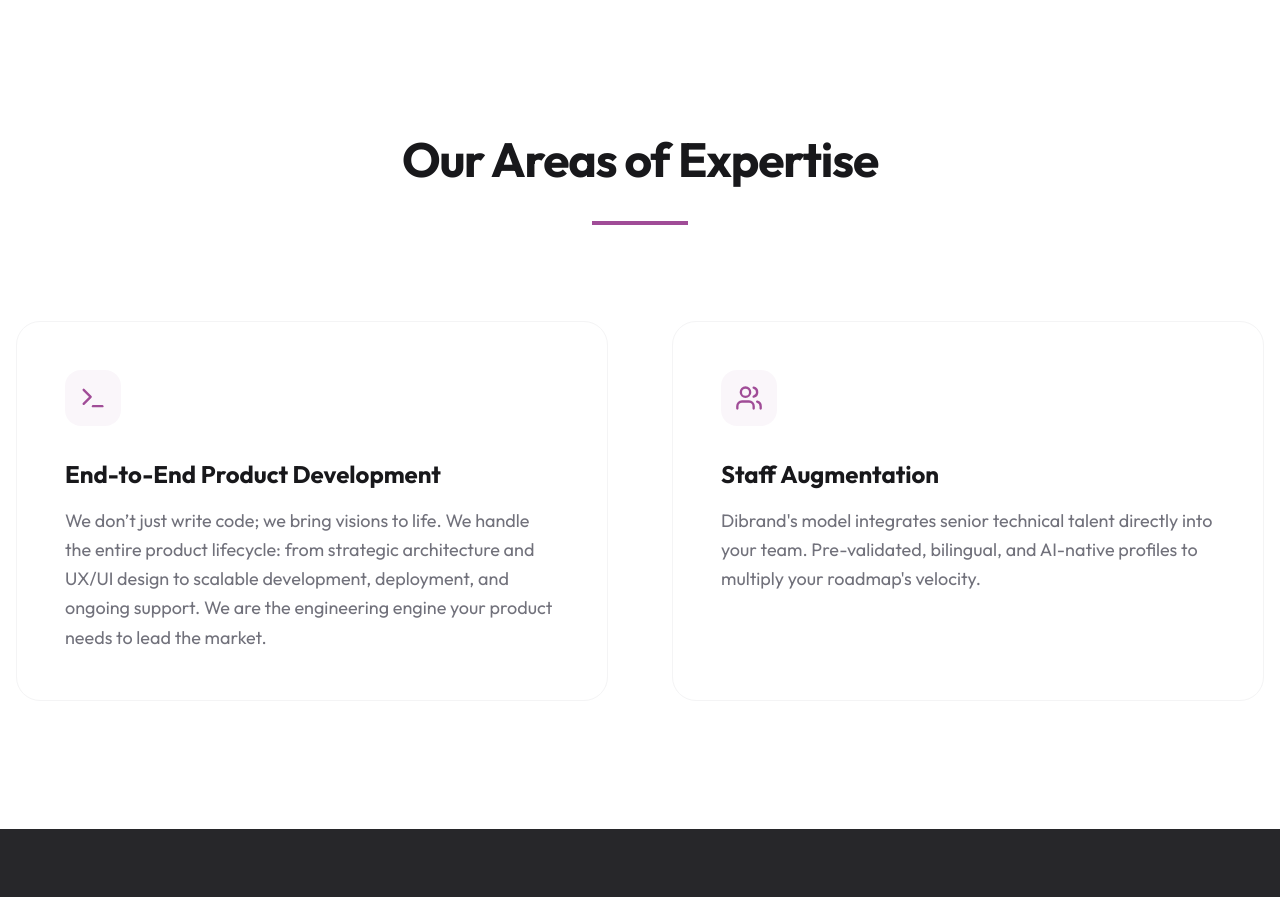
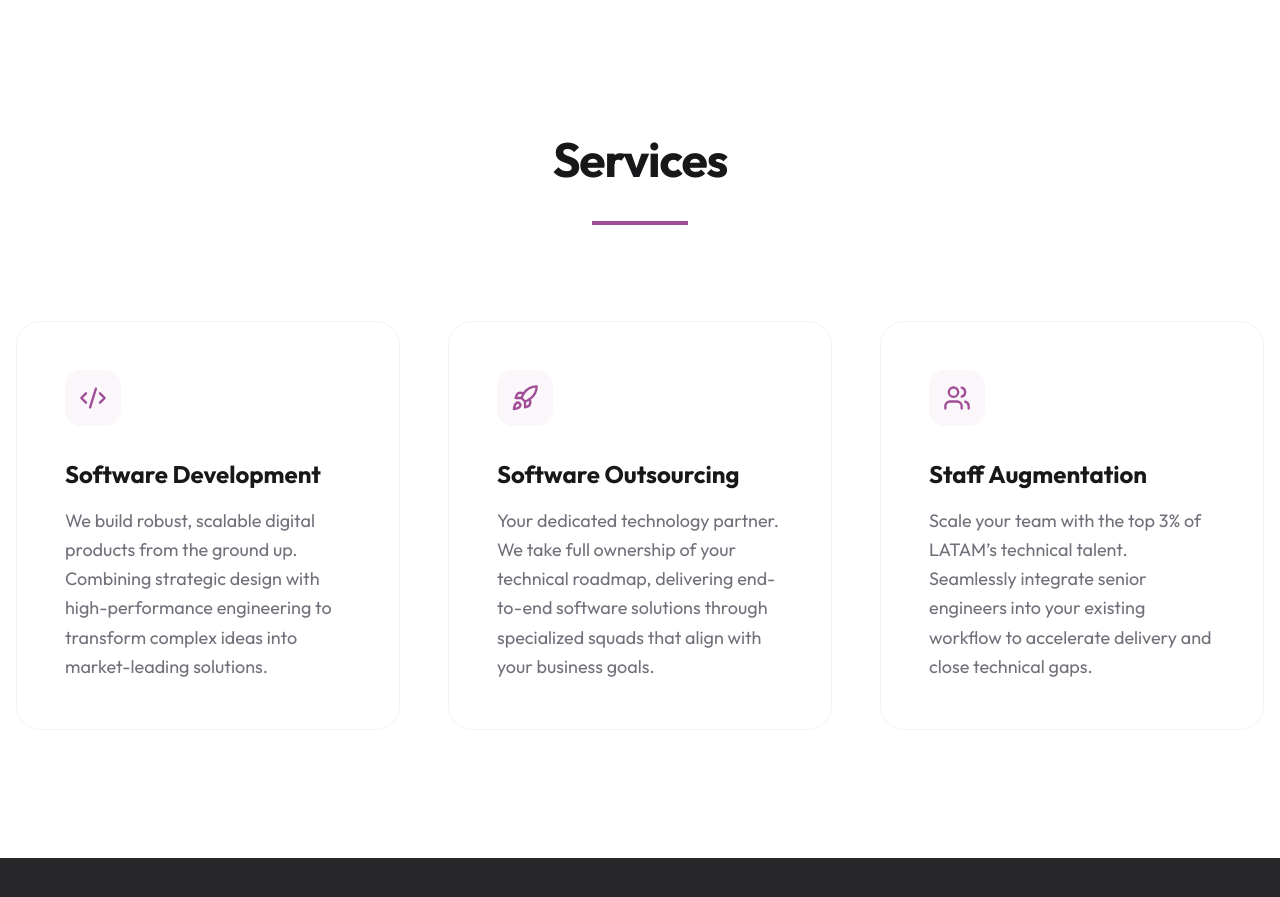
Before and after one commit to dibrand-dev/dibrand-redesign, a Next.js app: page /en in a window 1280 px wide. Shown: the part 1720-2617 px from the top of the page. Built offline with nearby package versions, Linux system fonts and the light colour scheme; no server answers; the database is empty.

Commit message:
feat: correct Services section update in EngineeringExcellence component

```diff
--- a/components/home/EngineeringExcellence.tsx
+++ b/components/home/EngineeringExcellence.tsx
@@ -1,48 +1,46 @@
-import { Terminal, Users } from 'lucide-react';
-import Link from 'next/link';
+import { Terminal, Users, Code2, Rocket } from 'lucide-react';
 
 interface EngineeringExcellenceProps {
     dict: any;
     lang: string;
 }
 
+const iconMap = [
+    Code2,               // Software Development
+    Rocket,              // Software Outsourcing
+    Users                // Staff Augmentation
+];
+
 export default function EngineeringExcellence({ dict, lang }: EngineeringExcellenceProps) {
+    const { title, items } = dict.engineeringExcellence;
+
     return (
         <section className="bg-white py-24 md:py-32">
             <div className="container mx-auto px-4 max-w-7xl">
                 <div className="text-center mb-24">
                     <h2 className="text-3xl md:text-5xl font-bold font-outfit text-zinc-900 not-italic tracking-tight leading-[1.2]">
-                        {dict.engineeringExcellence.title}
+                        {title}
                     </h2>
                     <div className="mt-8 h-1 w-24 bg-brand mx-auto" />
                 </div>
 
-                <div className="grid grid-cols-1 md:grid-cols-2 gap-12 lg:gap-16">
-                    {/* Column A: Full-Cycle Product Development */}
-                    <div className="flex flex-col group p-8 lg:p-12 rounded-3xl border border-zinc-100 bg-white hover:border-brand/20 transition-all duration-300">
+                <div className="grid grid-cols-1 md:grid-cols-2 lg:grid-cols-3 gap-8 lg:gap-12">
+                    {items.map((item: any, index: number) => {
+                        const Icon = iconMap[index] || Terminal;
+                        return (
+                            <div key={index} className="flex flex-col group p-8 lg:p-12 rounded-3xl border border-zinc-100 bg-white hover:border-brand/20 transition-all duration-300 h-full">
                                 <div className="w-14 h-14 bg-brand/5 rounded-2xl flex items-center justify-center text-brand mb-8 group-hover:scale-110 transition-transform">
-                            <Terminal size={28} strokeWidth={2} />
+                                    <Icon size={28} strokeWidth={2} />
                                 </div>
                                 <h3 className="text-2xl font-bold font-outfit text-zinc-900 not-italic mb-4">
-                            {dict.engineeringExcellence.fullCycle.title}
+                                    {item.title}
                                 </h3>
                                 <p className="text-lg text-zinc-500 font-outfit leading-relaxed flex-grow">
-                            {dict.engineeringExcellence.fullCycle.desc}
+                                    {item.desc}
                                 </p>
                             </div>
-
-                    {/* Column B: Strategic Staff Augmentation */}
-                    <div className="flex flex-col group p-8 lg:p-12 rounded-3xl border border-zinc-100 bg-white hover:border-brand/20 transition-all duration-300">
-                        <div className="w-14 h-14 bg-brand/5 rounded-2xl flex items-center justify-center text-brand mb-8 group-hover:scale-110 transition-transform">
-                            <Users size={28} strokeWidth={2} />
-                        </div>
-                        <h3 className="text-2xl font-bold font-outfit text-zinc-900 not-italic mb-4">
-                            {dict.engineeringExcellence.staffAug.title}
-                        </h3>
-                        <p className="text-lg text-zinc-500 font-outfit leading-relaxed flex-grow">
-                            {dict.engineeringExcellence.staffAug.desc}
-                        </p>
-                    </div>
+                        );
+                    })}
                 </div>
             </div>
         </section>
--- a/dictionaries/en.json
+++ b/dictionaries/en.json
@@ -118,15 +118,21 @@
         },
         "trustedByTitle": "Some companies that trust us",
         "engineeringExcellence": {
-            "title": "Our Areas of Expertise",
-            "fullCycle": {
-                "title": "End-to-End Product Development",
-                "desc": "We don’t just write code; we bring visions to life. We handle the entire product lifecycle: from strategic architecture and UX/UI design to scalable development, deployment, and ongoing support. We are the engineering engine your product needs to lead the market."
-            },
-            "staffAug": {
-                "title": "Staff Augmentation",
-                "desc": "Dibrand's model integrates senior technical talent directly into your team. Pre-validated, bilingual, and AI-native profiles to multiply your roadmap's velocity."
-            }
+            "title": "Services",
+            "items": [
+                {
+                    "title": "Software Development",
+                    "desc": "We build robust, scalable digital products from the ground up. Combining strategic design with high-performance engineering to transform complex ideas into market-leading solutions."
+                },
+                {
+                    "title": "Software Outsourcing",
+                    "desc": "Your dedicated technology partner. We take full ownership of your technical roadmap, delivering end-to-end software solutions through specialized squads that align with your business goals."
+                },
+                {
+                    "title": "Staff Augmentation",
+                    "desc": "Scale your team with the top 3% of LATAM’s technical talent. Seamlessly integrate senior engineers into your existing workflow to accelerate delivery and close technical gaps."
+                }
+            ]
         },
         "compliance": {
             "title": "Dibrand Compliance Commitment",
--- a/dictionaries/es.json
+++ b/dictionaries/es.json
@@ -118,15 +118,21 @@
         },
         "trustedByTitle": "Empresas que confían en nosotros",
         "engineeringExcellence": {
-            "title": "Nuestras áreas de experiencia",
-            "fullCycle": {
-                "title": "Desarrollo de Producto End-to-End",
-                "desc": "No solo escribimos código; materializamos visiones. Acompañamos todo el ciclo de vida de tu producto: desde la arquitectura estratégica y el diseño UX/UI hasta el desarrollo escalable, el despliegue y el soporte continuo. Somos el motor de ingeniería que tu producto necesita para dominar el mercado."
-            },
-            "staffAug": {
-                "title": "Staff Augmentation",
-                "desc": "El modelo de Dibrand integra talento técnico senior directamente en tu equipo. Perfiles pre-validados, bilingües y nativos en Inteligencia Artificial para multiplicar la velocidad de tu roadmap."
-            }
+            "title": "Servicios",
+            "items": [
+                {
+                    "title": "Software Development",
+                    "desc": "Construimos productos digitales robustos y escalables desde cero. Combinamos diseño estratégico con ingeniería de alto rendimiento para transformar ideas complejas en soluciones líderes en el mercado."
+                },
+                {
+                    "title": "Software Outsourcing",
+                    "desc": "Tu partner tecnológico dedicado. Asumimos la responsabilidad total de tu roadmap técnico, entregando soluciones de software integrales a través de células especializadas alineadas con tus objetivos."
+                },
+                {
+                    "title": "Staff Augmentation",
+                    "desc": "Escalá tu equipo con el top 3% del talento técnico de LATAM. Integrá ingenieros senior a tu flujo de trabajo actual de forma fluida para acelerar las entregas y cubrir brechas técnicas."
+                }
+            ]
         },
         "compliance": {
             "title": "Compromiso de Cumplimiento Dibrand",
```
Lines whose indentation alone changed are shown as unchanged.
